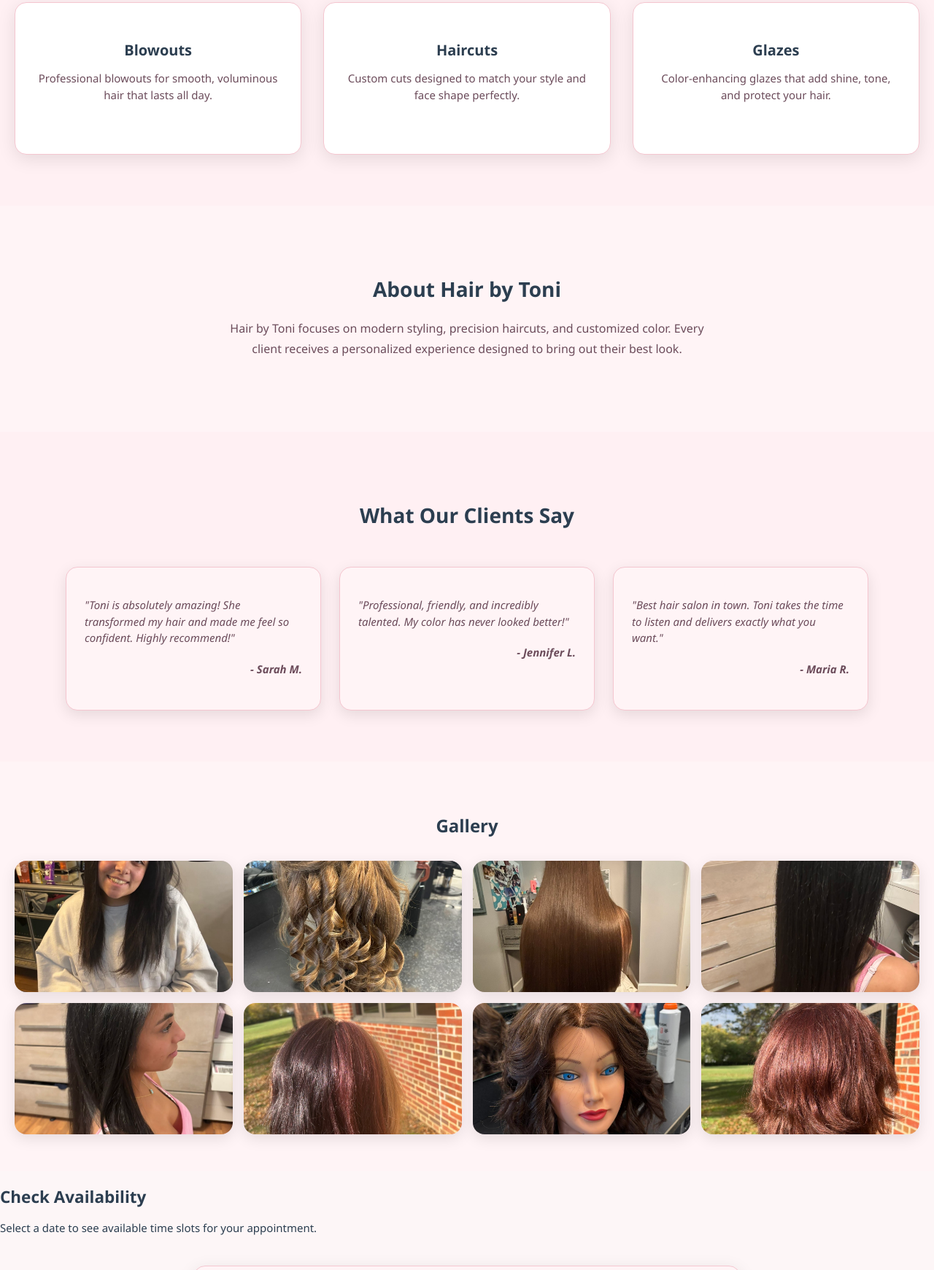
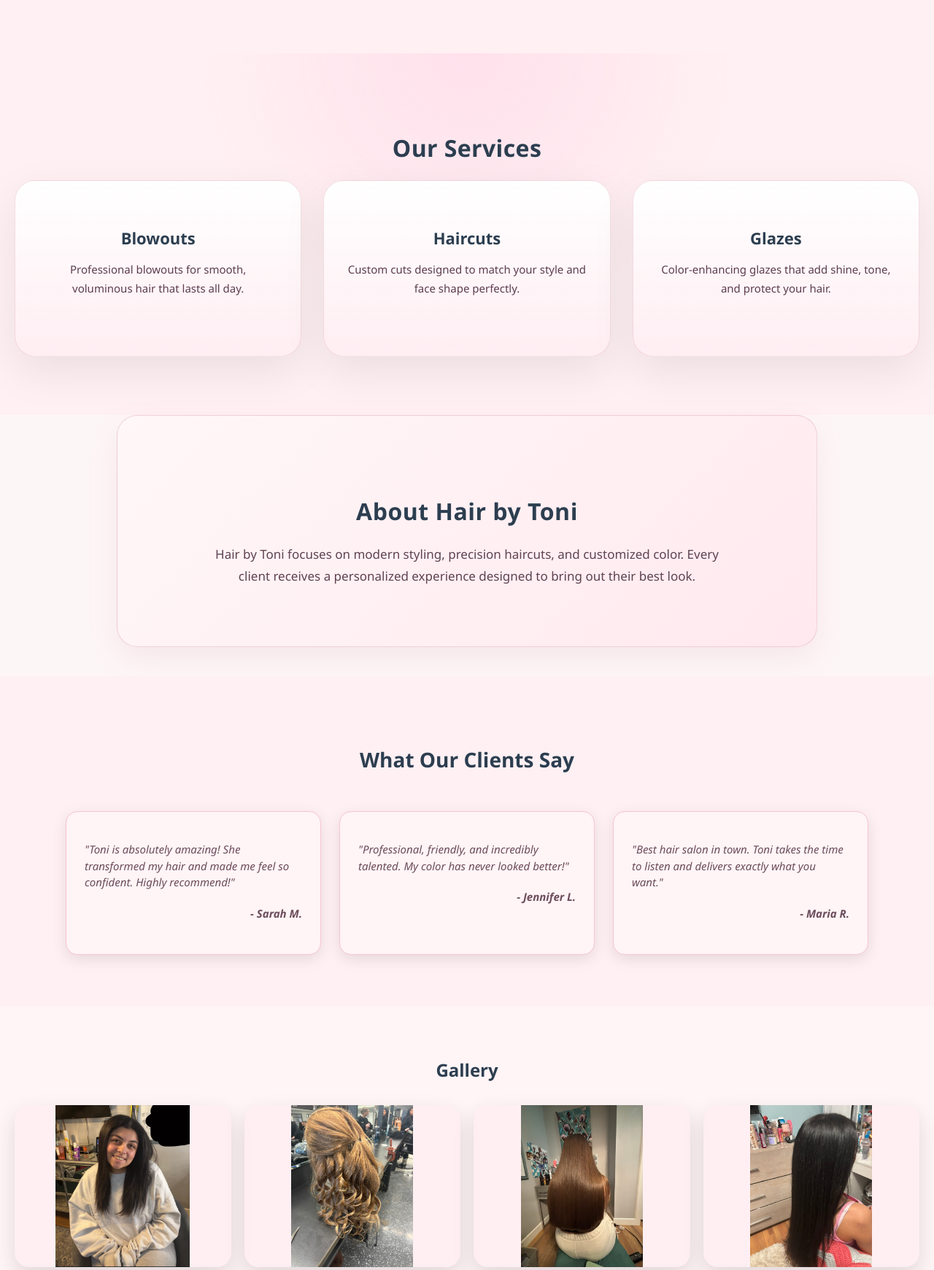
Before and after one commit to rangerfan22916/HairbyToni, a plain HTML site: page index.html in a window 1280 px wide. Shown: the part 783-2524 px from the top of the page at 73% size. Drawn offline with Linux system fonts and the light colour scheme.

Commit message:
Enhance navigation and hero section styles; improve card design and add availability section with updated aesthetics

```diff
--- a/style.css
+++ b/style.css
@@ -53,7 +53,7 @@ nav {
 
 nav h2 {
   font-weight:700;
-  font-size:32px;
+  font-size:36px;
   color:#2c3e50;
 }
 
@@ -69,6 +69,13 @@ nav a {
   padding:8px 14px;
   border-radius:4px;
   transition: all 0.3s ease;
+}
+
+nav a.book {
+  font-size:16px;
+  padding:10px 18px;
+  background:#c47a8b;
+  color:#fff;
 }
 
 nav a:hover {
@@ -104,19 +111,19 @@ nav a:hover {
 
 /* ===================== HERO ===================== */
 .hero {
-  min-height:60vh;
+  min-height:calc(100vh - 100px);
   display:flex;
   flex-direction:column;
   justify-content:center;
   align-items:center;
   text-align:center;
   background:#fff0f3;
-  padding:40px 20px;
+  padding:60px 20px 40px;
 }
 
 .hero h1 {
   font-family: 'Brush Script MT', cursive;
-  font-size:68px;
+  font-size:84px;
   font-weight:700;
   color:#2c3e50;
   margin-bottom:15px;
@@ -124,9 +131,9 @@ nav a:hover {
 }
 
 .hero p {
-  font-size:18px;
+  font-size:20px;
   color:#6c4c5b;
-  max-width:550px;
+  max-width:600px;
   margin-bottom:35px;
   line-height:1.6;
 }
@@ -134,13 +141,13 @@ nav a:hover {
 .hero-btn {
   background:#c47a8b;
   color:white;
-  padding:14px 28px;
-  border-radius:6px;
-  font-weight:600;
-  font-size:16px;
+  padding:16px 32px;
+  border-radius:8px;
+  font-weight:700;
+  font-size:18px;
   text-transform:uppercase;
   cursor:pointer;
-  box-shadow:0 2px 10px rgba(196,122,139,0.3);
+  box-shadow:0 3px 12px rgba(196,122,139,0.35);
   transition: all 0.3s ease;
 }
 
@@ -152,16 +159,17 @@ nav a:hover {
 
 /* ===================== SERVICES ===================== */
 .services-preview {
-  padding:70px 20px;
+  padding:80px 20px;
   text-align:center;
-  background:#fff0f3;
+  background: radial-gradient(circle at top, rgba(255,224,235,0.95), transparent 45%), #fff0f3;
 }
 
 .services-preview h2 {
-  font-size:30px;
-  font-weight:700;
+  font-size:32px;
+  font-weight:800;
   color:#2c3e50;
-  margin-bottom:20px;
+  margin-bottom:18px;
+  letter-spacing:0.4px;
 }
 
 .services-preview p {
@@ -179,60 +187,75 @@ nav a:hover {
 }
 
 .card {
-  background:#ffffff;
-  padding:30px 25px;
-  border-radius:16px;
-  box-shadow:0 6px 25px rgba(0,0,0,0.1);
-  border:1px solid #f5c6d0;
-  transition: all 0.3s ease;
+  background: linear-gradient(180deg, rgba(255,255,255,0.98) 0%, rgba(255,237,242,0.94) 100%);
+  padding:40px 32px;
+  border-radius:28px;
+  box-shadow:0 20px 60px rgba(0,0,0,0.08);
+  border:1px solid rgba(196,122,139,0.22);
+  transition: all 0.35s ease;
   text-align:center;
+  position:relative;
+  overflow:hidden;
 }
 
+
 .card:hover {
-  transform:translateY(-6px);
-  box-shadow:0 10px 30px rgba(0,0,0,0.15);
+  transform:translateY(-10px);
+  box-shadow:0 24px 70px rgba(0,0,0,0.12);
 }
 
 .card h3 {
-  font-size:20px;
-  font-weight:700;
+  font-size:22px;
+  font-weight:800;
   color:#2c3e50;
-  margin-bottom:12px;
+  margin-bottom:14px;
+  position:relative;
+  z-index:1;
 }
 
 .card p {
   font-size:15px;
-  color:#6c4c5b;
-  line-height:1.5;
+  color:#5d3d4f;
+  line-height:1.7;
+  position:relative;
+  z-index:1;
 }
 
 .card .price {
   font-size:18px;
   font-weight:700;
-  color:#c47a8b;
-  margin-top:10px;
+  color:#b14f72;
+  margin-top:16px;
+  position:relative;
+  z-index:1;
 }
 
 /* ===================== ABOUT ===================== */
 .about {
-  padding:70px 20px;
-  background:#fff4f6;
+  padding:80px 20px;
+  background: linear-gradient(135deg, #fff7f8 0%, #ffe9ef 100%);
   text-align:center;
+  border:1px solid rgba(196,122,139,0.28);
+  border-radius:28px;
+  max-width:960px;
+  margin:0 auto 40px;
+  box-shadow:0 16px 40px rgba(196,122,139,0.12);
 }
 
 .about h2 {
-  font-size:28px;
-  font-weight:700;
+  font-size:32px;
+  font-weight:800;
   color:#2c3e50;
   margin-bottom:20px;
+  letter-spacing:0.5px;
 }
 
 .about p {
-  font-size:16px;
-  color:#6c4c5b;
-  max-width:650px;
-  margin:0 auto 30px;
-  line-height:1.7;
+  font-size:17px;
+  color:#5f4251;
+  max-width:720px;
+  margin:0 auto;
+  line-height:1.8;
 }
 
 /* ===================== TESTIMONIALS ===================== */
@@ -302,26 +325,29 @@ nav a:hover {
 .gallery-grid {
   display:grid;
   grid-template-columns:repeat(4,1fr);
-  gap:15px;
+  gap:18px;
 }
 
 .gallery-item {
   width:100%;
-  height:180px;
+  aspect-ratio: 4 / 3;
   display:flex;
   align-items:center;
   justify-content:center;
-  border-radius:16px;
+  border-radius:20px;
   overflow:hidden;
-  box-shadow:0 6px 20px rgba(0,0,0,0.1);
-  background-color:#ffe5eb;
+  box-shadow:0 12px 30px rgba(0,0,0,0.12);
+  background: rgba(255,230,235,0.4);
   transition: transform 0.3s, box-shadow 0.3s;
 }
 
 .gallery-item img {
   width:100%;
   height:100%;
-  object-fit:cover;
+  object-fit:contain;
+  object-position:center;
+  background: transparent;
+  padding:0;
 }
 
 .gallery-item:hover {
@@ -329,15 +355,36 @@ nav a:hover {
   box-shadow:0 12px 30px rgba(0,0,0,0.2);
 }
 
-/* ===================== CALENDAR ===================== */
+/* ===================== AVAILABILITY ===================== */
+.availability {
+  padding:70px 20px;
+  background:#fff0f3;
+  text-align:center;
+}
+
+.availability h2 {
+  font-size:32px;
+  font-weight:800;
+  color:#2c3e50;
+  margin-bottom:12px;
+}
+
+.availability p {
+  max-width:720px;
+  margin:0 auto 35px;
+  font-size:17px;
+  color:#5f4251;
+  line-height:1.7;
+}
+
 .calendar-container {
-  max-width:750px;
-  margin:40px auto;
+  max-width:760px;
+  margin:0 auto;
   background:#fff4f6;
-  border-radius:16px;
-  padding:25px;
-  box-shadow:0 6px 25px rgba(0,0,0,0.1);
-  border:1px solid #f5c6d0;
+  border-radius:20px;
+  padding:30px;
+  box-shadow:0 10px 35px rgba(0,0,0,0.1);
+  border:1px solid rgba(196,122,139,0.22);
   font-size:15px;
 }
 
@@ -441,6 +488,22 @@ nav a:hover {
 }
 
 /* ===================== CONTACT & BOOKING ===================== */
+.contact {
+  padding:70px 20px;
+  background:#fff4f6;
+}
+
+.contact > p {
+  max-width:760px;
+  margin:0 auto 35px;
+  font-size:18px;
+  color:#5f4251;
+  line-height:1.9;
+  text-align:center;
+  letter-spacing:0.2px;
+  text-shadow:0 1px 1px rgba(0,0,0,0.03);
+}
+
 .contact-container {
   display:grid;
   grid-template-columns:1fr 1fr;
```
